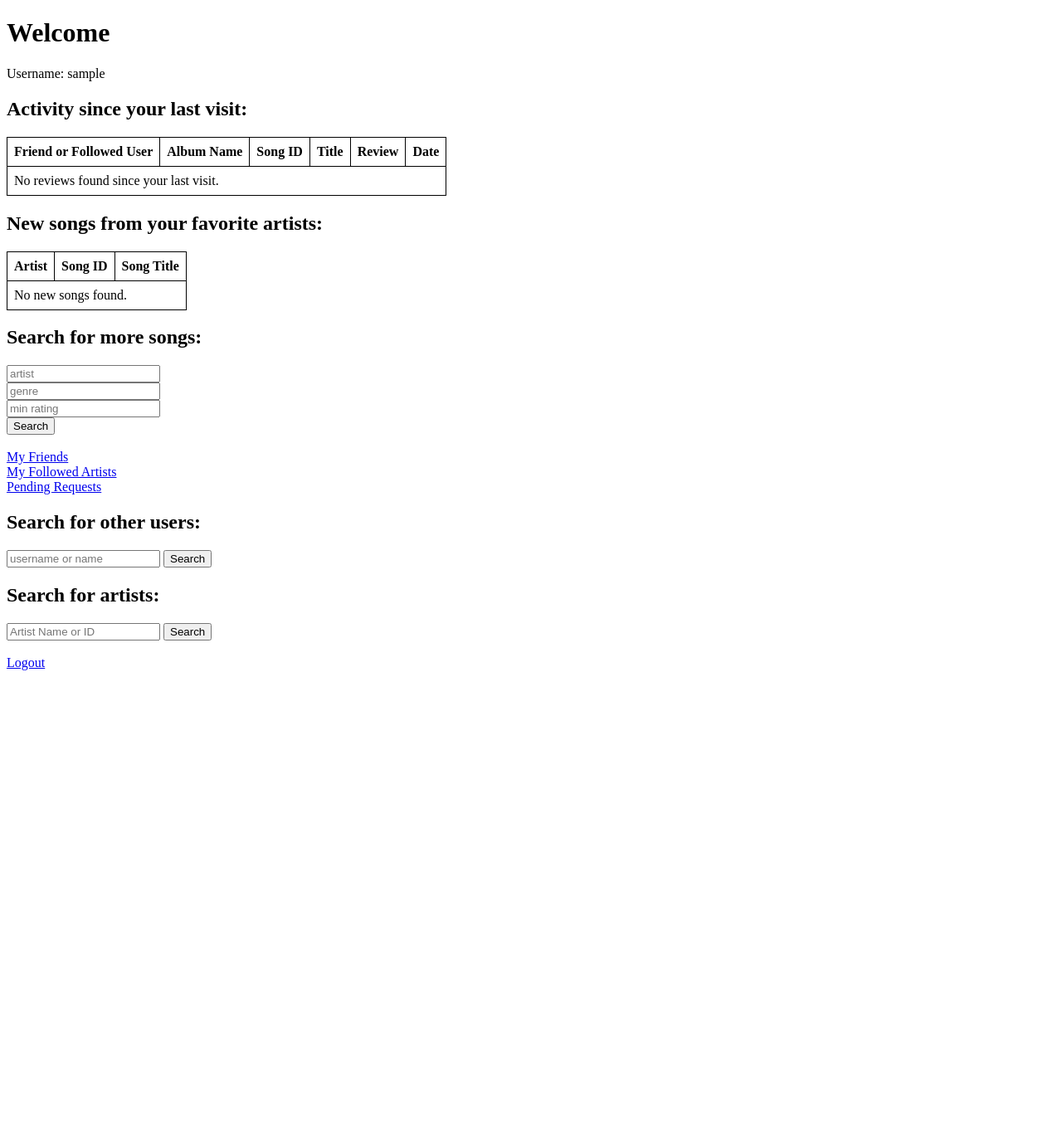
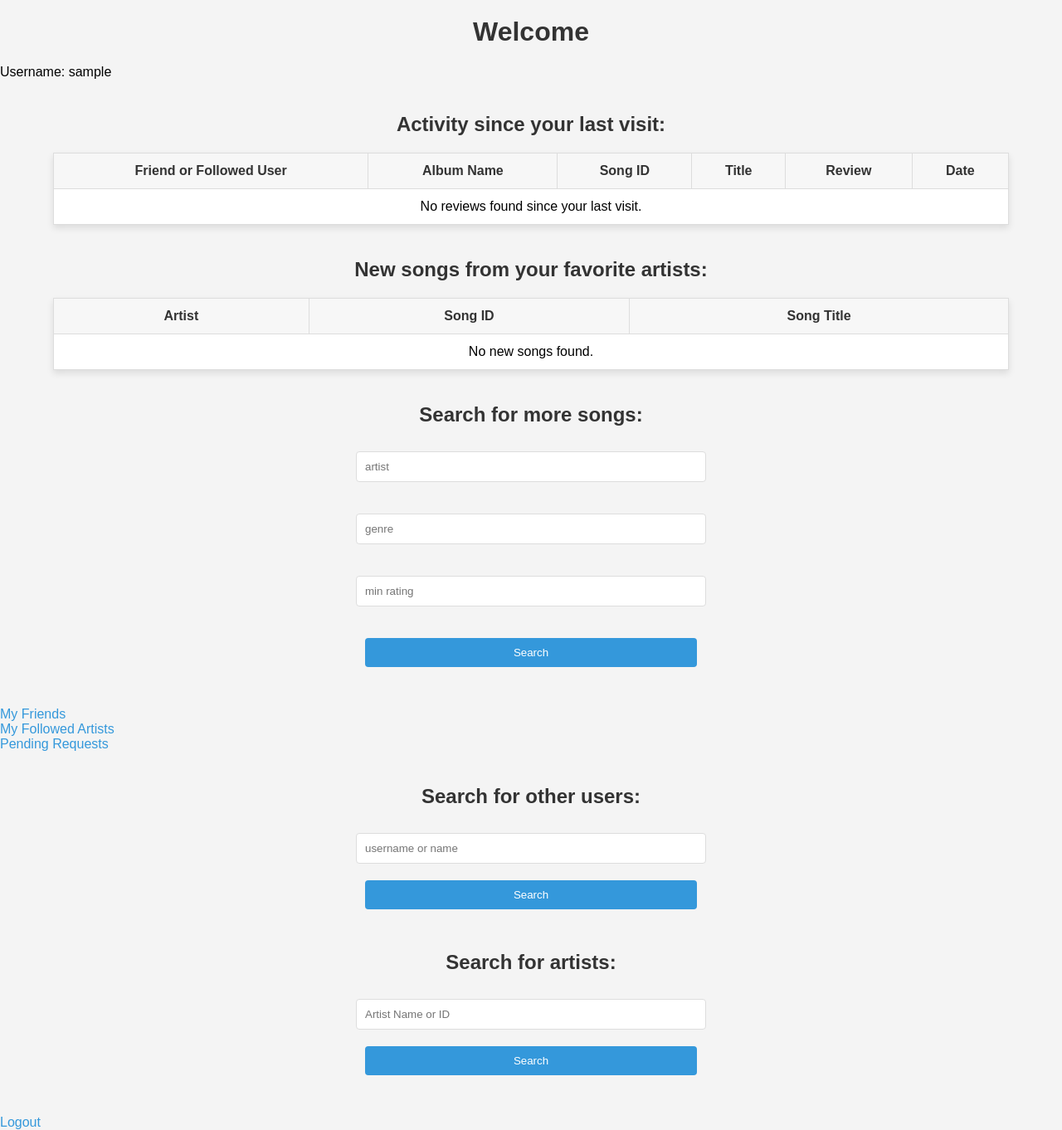
Before and after one commit to devmcdonald/FatEar-web-application, a Flask app: page /home in a window 1280 px wide. Shown: the whole page at 83% size. Before the commit the page ends 808 px from the top, so only its background shows below. Run offline with Flask 3, Linux system fonts and the light colour scheme; the visitor is signed in with stand-in values (Sample User, id 1); data that the repository does not hold is empty; some libraries are stand-ins or nearby versions.

Commit message:
Initial home page CSS draft

```diff
--- /dev/null
+++ b/static/css/home.css
@@ -0,0 +1,109 @@
+body {
+    font-family: 'Arial', sans-serif;
+    background-color: #f4f4f4;
+    margin: 0;
+    padding: 0;
+}
+
+h1, h2 {
+    color: #333;
+    text-align: center;
+}
+
+h1 {
+    margin-top: 20px;
+}
+
+h2 {
+    margin-top: 40px;
+    margin-bottom: 20px;
+}
+
+table {
+    width: 90%;
+    margin: 20px auto;
+    border-collapse: collapse;
+    background-color: white;
+    box-shadow: 0 4px 8px rgba(0, 0, 0, 0.1);
+}
+
+th, td {
+    padding: 12px 15px;
+    border: 1px solid #ddd;
+    text-align: center;
+}
+
+th {
+    background-color: #f7f7f7;
+    color: #333;
+    font-weight: bold;
+}
+
+tr:nth-child(even) {
+    background-color: #f9f9f9;
+}
+
+tr:hover {
+    background-color: #f1f1f1;
+}
+
+a {
+    color: #3498db;
+    text-decoration: none;
+}
+
+a:hover {
+    text-decoration: underline;
+}
+
+form {
+    width: 60%;
+    margin: 20px auto;
+    display: flex;
+    flex-direction: column;
+    align-items: center;
+}
+
+input[type="text"], input[type="submit"] {
+    padding: 10px;
+    margin: 10px 0;
+    width: 100%;
+    max-width: 400px;
+    border: 1px solid #ddd;
+    border-radius: 4px;
+}
+
+input[type="submit"] {
+    background-color: #3498db;
+    color: white;
+    border: none;
+    cursor: pointer;
+}
+
+input[type="submit"]:hover {
+    background-color: #2980b9;
+}
+
+.error {
+    color: #e74c3c;
+    text-align: center;
+    margin-top: 20px;
+}
+
+.links {
+    text-align: center;
+    margin: 20px 0;
+}
+
+.links a {
+    margin: 0 10px;
+    padding: 10px 20px;
+    background-color: #3498db;
+    color: white;
+    border-radius: 4px;
+    text-decoration: none;
+}
+
+.links a:hover {
+    background-color: #2980b9;
+}
--- a/templates/home.html
+++ b/templates/home.html
@@ -1,17 +1,10 @@
 <!DOCTYPE html>
-<html>
-
+<html lang="en">
 <head>
-    <style type="text/css">
-        table, th, td {
-            border: 1px solid black;
-            border-collapse: collapse;
-        }
-        th, td {
-            padding: 8px;
-            text-align: left;
-        }
-    </style>
+    <meta charset="UTF-8">
+    <meta name="viewport" content="width=device-width, initial-scale=1.0">
+    <title>Home</title>
+    <link rel="stylesheet" type="text/css" href="{{ url_for('static', filename='css/home.css') }}">
 </head>
 
 <body>
```
